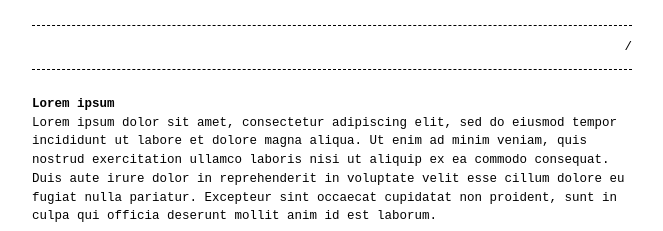
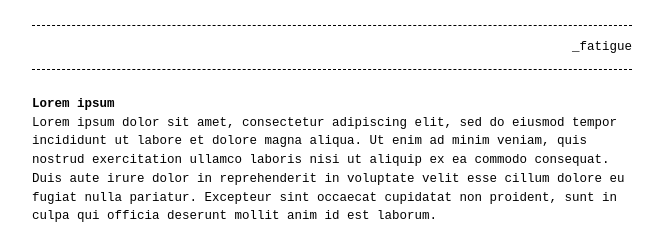
Before and after one commit to fatidro/fatigue, a Jekyll site: the page built from index.md, in a window 1280 px wide. Shown: the top 231 px of the page, without its empty margins (308-971 px from the left). Built offline with Jekyll 4.4.1, drawn with Linux system fonts in a browser that asks for light colours.

Commit message:
Update index.md

```diff
--- a/index.md
+++ b/index.md
@@ -1,7 +1,7 @@
 ---
-title: /
+title: _fatigue
 layout: home
-permalink: / fatigue
+permalink: /
 ---
 
 # Lorem ipsum
```
